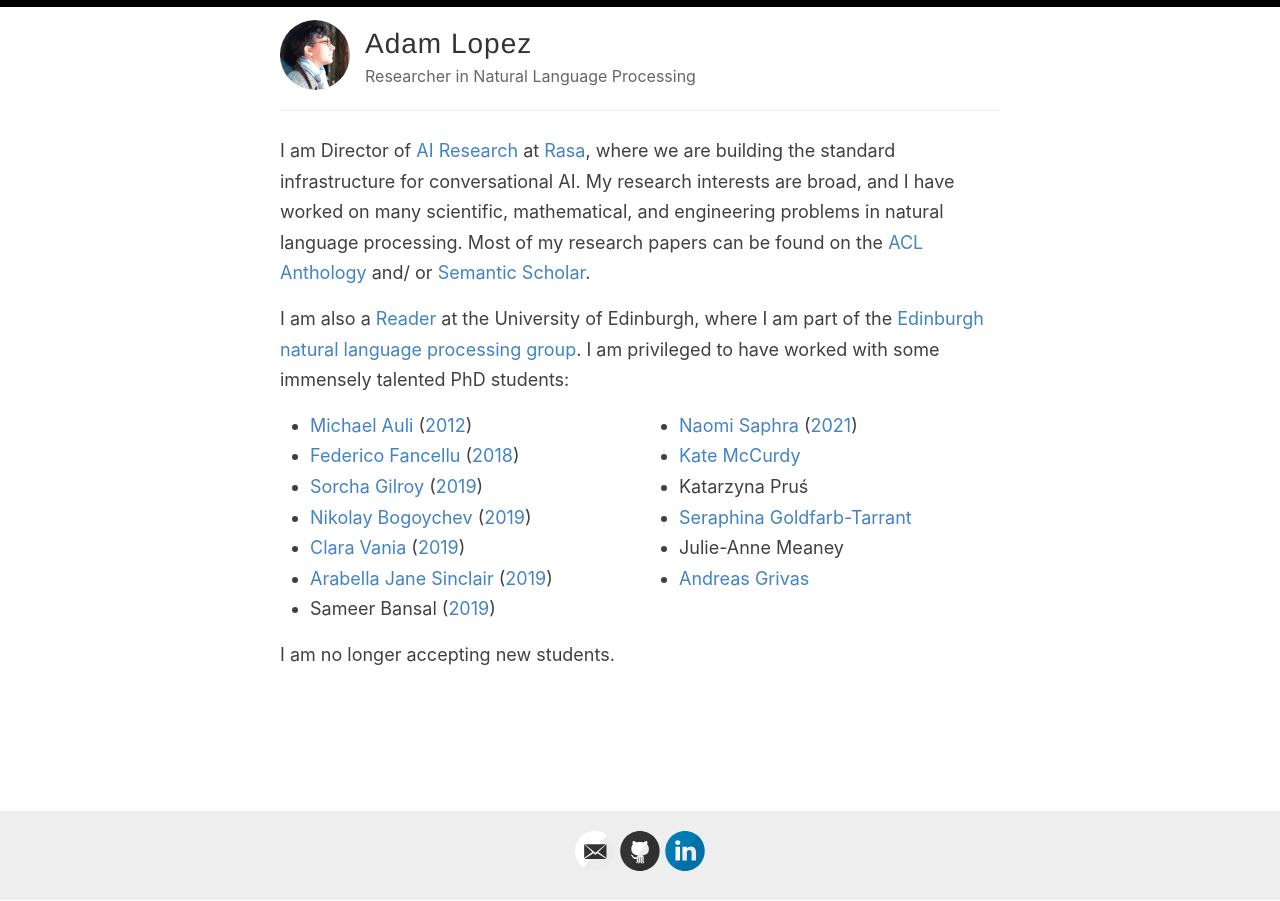
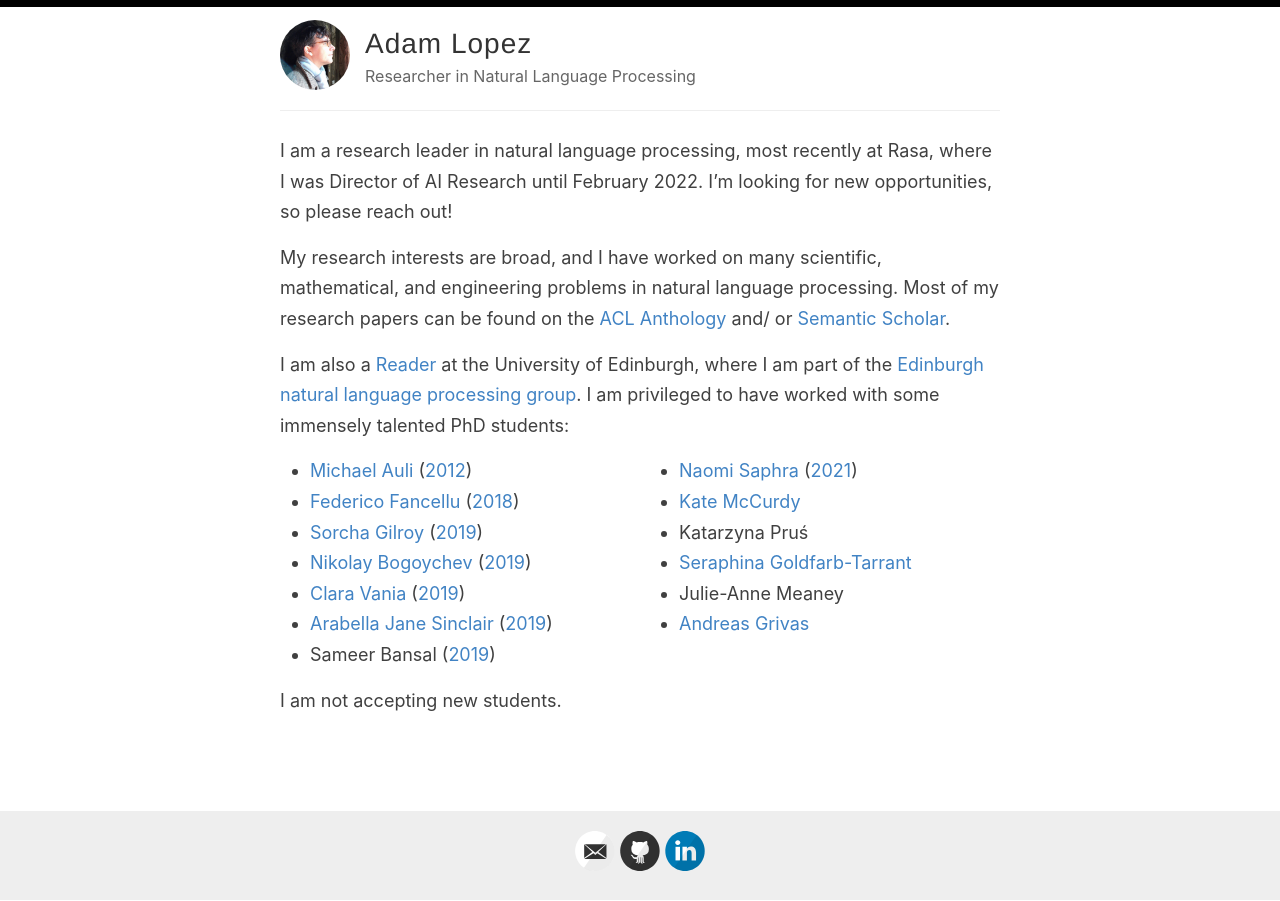
Before and after one commit to alopez/alopez.github.com, a Jekyll site: the page built from index.md, in a window 1280 px wide. Built offline with Jekyll 4.4.1, drawn with Linux system fonts in a browser that asks for light colours; the list of posts is cut into pages by our own code.

Commit message:
Update index.md

```diff
--- a/index.md
+++ b/index.md
@@ -1,8 +1,9 @@
 ---
 layout: default
 ---
-I am Director of [AI Research](https://rasa.com/research/) at [Rasa](https://rasa.com), where we are building
-the standard infrastructure for conversational AI.
+I am a research leader in natural language processing, most recently at Rasa, where I was
+Director of AI Research until February 2022. I'm looking for new opportunities, so please reach out!
+
 My research interests are broad, and I have worked on many scientific, mathematical,
 and engineering problems in natural language processing.
 Most of my research papers can be found on
@@ -30,4 +31,4 @@ I am privileged to have worked with some immensely talented PhD students:
 - [Andreas Grivas](https://grv.overfit.xyz/)
 </div>
 
-I am no longer accepting new students.
+I am not accepting new students.
```
